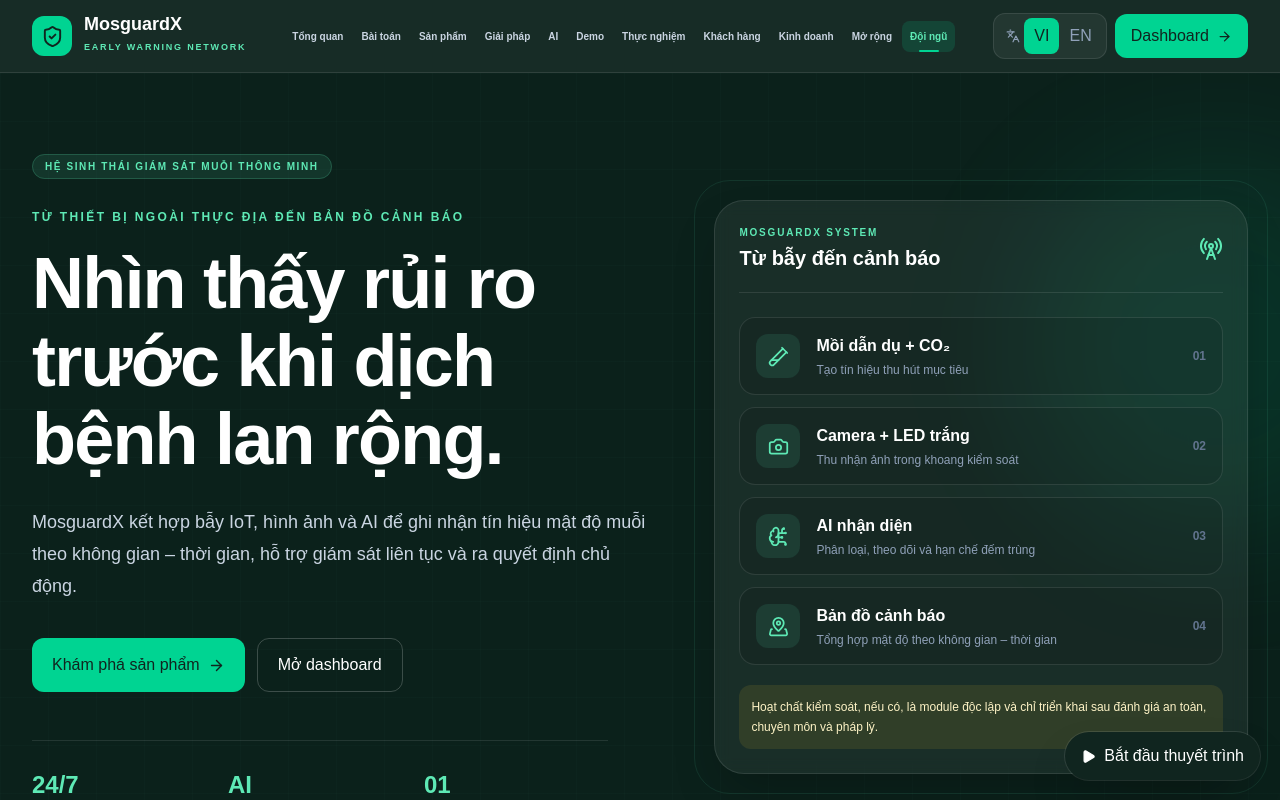
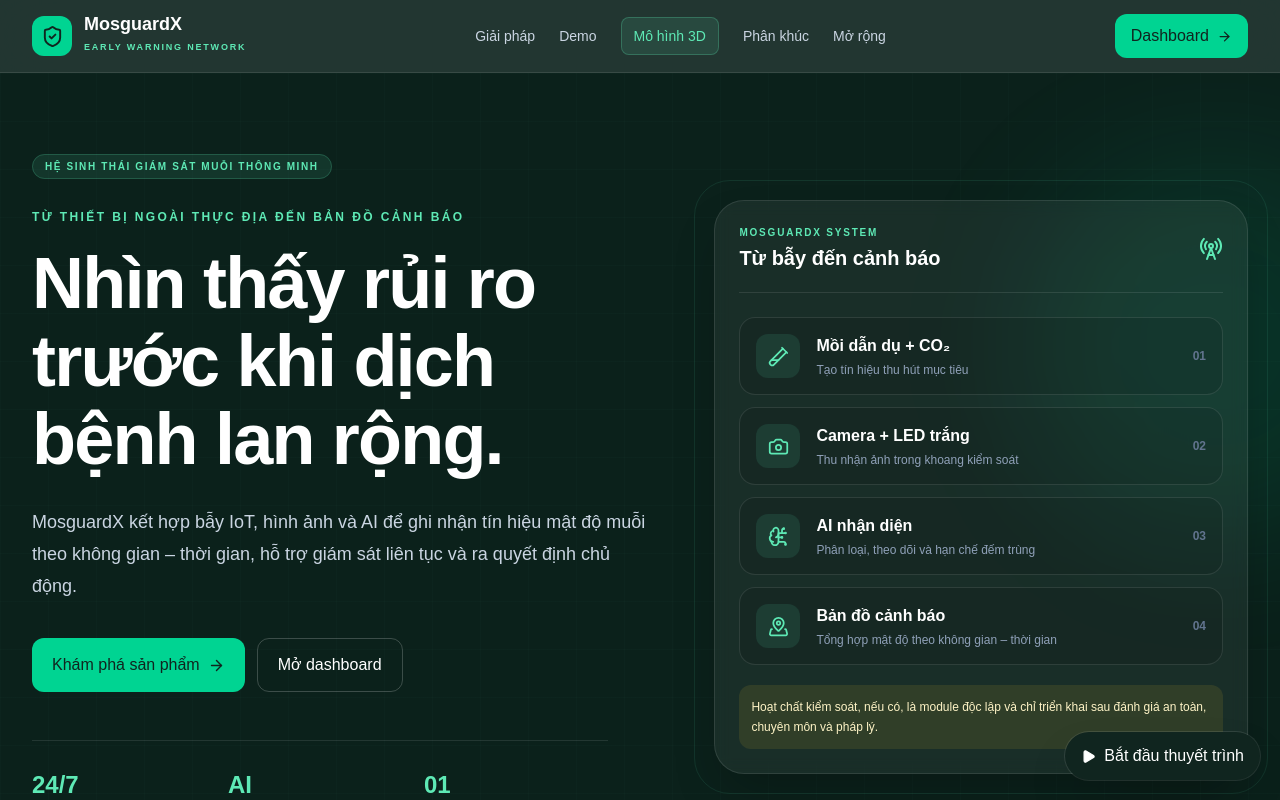
Before and after one commit to quanhaom/mosguardx-platform, a Next.js app: page / in a window 1280 px wide. Shown: the top 800 px of the page. Built offline with nearby package versions, Linux system fonts and the light colour scheme.

Commit message:
page navi

```diff
--- a/src/components/layout/public-header.tsx
+++ b/src/components/layout/public-header.tsx
@@ -1,73 +1,11 @@
-"use client";
-
 import Link from "next/link";
-import { ArrowRight, Languages, Menu, ShieldCheck, X } from "lucide-react";
-import { useEffect, useState } from "react";
-import { useLanguage } from "@/components/i18n/language-context";
-
-const navigation = [
-  { href: "/#hero", id: "hero", vi: "Tổng quan", en: "Overview" },
-  { href: "/#problem", id: "problem", vi: "Bài toán", en: "Problem" },
-  { href: "/#product", id: "product", vi: "Sản phẩm", en: "Product" },
-  { href: "/#solution", id: "solution", vi: "Giải pháp", en: "Solution" },
-  { href: "/#ai", id: "ai", vi: "AI", en: "AI" },
-  { href: "/#demo", id: "demo", vi: "Demo", en: "Demo" },
-  { href: "/#experiment", id: "experiment", vi: "Thực nghiệm", en: "Experiment" },
-  { href: "/#segments", id: "segments", vi: "Khách hàng", en: "Customers" },
-  { href: "/#business", id: "business", vi: "Kinh doanh", en: "Business" },
-  { href: "/#expansion", id: "expansion", vi: "Mở rộng", en: "Expansion" },
-  { href: "/#team", id: "team", vi: "Đội ngũ", en: "Team" },
-] as const;
+import { ArrowRight, ShieldCheck } from "lucide-react";
 
 export default function PublicHeader() {
-  const [mobileOpen, setMobileOpen] = useState(false);
-  const [activeSection, setActiveSection] = useState<string>("hero");
-  const { language, setLanguage } = useLanguage();
-
-  useEffect(() => {
-    const updateActiveSection = () => {
-      const headerOffset = 120;
-      let currentSection = "hero";
-
-      for (const item of navigation) {
-        const section = document.getElementById(item.id);
-        if (!section) continue;
-        if (section.getBoundingClientRect().top <= headerOffset) {
-          currentSection = item.id;
-        }
-      }
-
-      const atBottom =
-        window.innerHeight + window.scrollY >=
-        document.documentElement.scrollHeight - 10;
-
-      if (atBottom) currentSection = navigation[navigation.length - 1].id;
-      setActiveSection(currentSection);
-    };
-
-    updateActiveSection();
-    window.addEventListener("scroll", updateActiveSection, { passive: true });
-    window.addEventListener("resize", updateActiveSection);
-
-    return () => {
-      window.removeEventListener("scroll", updateActiveSection);
-      window.removeEventListener("resize", updateActiveSection);
-    };
-  }, []);
-
-  const handleNavigationClick = (id: string) => {
-    setActiveSection(id);
-    setMobileOpen(false);
-  };
-
   return (
-    <header className="sticky top-0 z-50 border-b border-white/10 bg-[#0b211b]/95 text-white backdrop-blur-xl">
-      <div className="mx-auto flex h-[72px] max-w-7xl items-center justify-between gap-3 px-5 md:px-8">
-        <Link
-          href="/#hero"
-          className="flex shrink-0 items-center gap-3"
-          onClick={() => handleNavigationClick("hero")}
-        >
+    <header className="sticky top-0 z-50 border-b border-white/10 bg-[#0b211b]/90 text-white backdrop-blur-xl">
+      <div className="mx-auto flex h-18 max-w-7xl items-center justify-between px-5 md:px-8">
+        <Link href="/" className="flex items-center gap-3">
           <span className="flex h-10 w-10 items-center justify-center rounded-xl bg-emerald-400 text-[#10251f]">
             <ShieldCheck size={23} />
           </span>
@@ -78,140 +16,22 @@
             </small>
           </span>
         </Link>
-
-        <nav
-          aria-label={language === "vi" ? "Điều hướng trang giới thiệu" : "Landing page navigation"}
-          className="hidden flex-1 items-center justify-center gap-0.5 text-[10px] font-semibold xl:flex"
-        >
-          {navigation.map((item) => {
-            const active = activeSection === item.id;
-            return (
-              <Link
-                key={item.id}
-                href={item.href}
-                onClick={() => handleNavigationClick(item.id)}
-                className={`relative whitespace-nowrap rounded-lg px-2 py-2 transition-all duration-300 ${
-                  active
-                    ? "bg-emerald-400/15 text-emerald-300"
-                    : "text-slate-300 hover:bg-white/5 hover:text-white"
-                }`}
-              >
-                {item[language]}
-                <span
-                  className={`absolute bottom-0 left-1/2 h-[2px] -translate-x-1/2 rounded-full bg-emerald-400 transition-all duration-300 ${
-                    active ? "w-5 opacity-100" : "w-0 opacity-0"
-                  }`}
-                />
-              </Link>
-            );
-          })}
+        <nav className="hidden items-center gap-6 text-sm text-slate-300 md:flex">
+          <Link href="/#solution" className="hover:text-white">Giải pháp</Link>
+          <Link href="/#demo" className="hover:text-white">Demo</Link>
+          <Link
+            href="/product-3d"
+            className="rounded-lg border border-emerald-300/25 bg-emerald-300/10 px-3 py-2 font-semibold text-emerald-300 transition hover:border-emerald-300/45 hover:bg-emerald-300/15 hover:text-emerald-200"
+          >
+            Mô hình 3D
+          </Link>
+          <Link href="/#segments" className="hover:text-white">Phân khúc</Link>
+          <Link href="/expansion" className="hover:text-white">Mở rộng</Link>
         </nav>
-
-        <div className="flex shrink-0 items-center gap-2">
-          <div className="hidden items-center rounded-xl border border-white/10 bg-white/[0.05] p-1 md:flex">
-            <Languages size={14} className="ml-2 mr-1 text-slate-400" />
-            <button
-              type="button"
-              onClick={() => setLanguage("vi")}
-              className={`rounded-lg px-2.5 py-1.5 text-[10px] font-bold transition ${
-                language === "vi"
-                  ? "bg-emerald-400 text-[#10251f]"
-                  : "text-slate-400 hover:text-white"
-              }`}
-            >
-              VI
-            </button>
-            <button
-              type="button"
-              onClick={() => setLanguage("en")}
-              className={`rounded-lg px-2.5 py-1.5 text-[10px] font-bold transition ${
-                language === "en"
-                  ? "bg-emerald-400 text-[#10251f]"
-                  : "text-slate-400 hover:text-white"
-              }`}
-            >
-              EN
-            </button>
-          </div>
-
-          <Link
-            href="/dashboard"
-            className="hidden items-center gap-2 rounded-xl bg-emerald-400 px-4 py-2.5 text-xs font-bold text-[#10251f] transition hover:bg-emerald-300 sm:inline-flex"
-          >
-            Dashboard
-            <ArrowRight size={15} />
-          </Link>
-
-          <button
-            type="button"
-            aria-label={mobileOpen ? "Close menu" : "Open menu"}
-            aria-expanded={mobileOpen}
-            onClick={() => setMobileOpen((open) => !open)}
-            className="inline-flex h-10 w-10 items-center justify-center rounded-xl border border-white/15 text-slate-200 transition hover:bg-white/10 xl:hidden"
-          >
-            {mobileOpen ? <X size={20} /> : <Menu size={20} />}
-          </button>
-        </div>
+        <Link href="/dashboard" className="inline-flex items-center gap-2 rounded-xl bg-emerald-400 px-4 py-2.5 text-xs font-bold text-[#10251f]">
+          Dashboard <ArrowRight size={15} />
+        </Link>
       </div>
-
-      {mobileOpen && (
-        <div className="border-t border-white/10 bg-[#0b211b] px-5 py-4 xl:hidden">
-          <div className="mx-auto mb-4 flex max-w-7xl items-center justify-between rounded-xl border border-white/10 bg-white/[0.04] p-2">
-            <span className="flex items-center gap-2 px-2 text-xs font-semibold text-slate-300">
-              <Languages size={15} />
-              {language === "vi" ? "Ngôn ngữ" : "Language"}
-            </span>
-            <div className="flex gap-1">
-              {(["vi", "en"] as const).map((lang) => (
-                <button
-                  key={lang}
-                  type="button"
-                  onClick={() => setLanguage(lang)}
-                  className={`rounded-lg px-4 py-2 text-xs font-bold ${
-                    language === lang
-                      ? "bg-emerald-400 text-[#10251f]"
-                      : "text-slate-300"
-                  }`}
-                >
-                  {lang.toUpperCase()}
-                </button>
-              ))}
-            </div>
-          </div>
-
-          <nav className="mx-auto grid max-w-7xl grid-cols-2 gap-2 sm:grid-cols-4">
-            {navigation.map((item, index) => {
-              const active = activeSection === item.id;
-              return (
-                <Link
-                  key={item.id}
-                  href={item.href}
-                  onClick={() => handleNavigationClick(item.id)}
-                  className={`rounded-xl border px-3 py-3 text-sm transition-all duration-300 ${
-                    active
-                      ? "border-emerald-400/40 bg-emerald-400/15 text-emerald-300"
-                      : "border-white/10 text-slate-200 hover:bg-white/10 hover:text-white"
-                  }`}
-                >
-                  <span className="mr-2 text-[10px] font-bold text-emerald-300">
-                    {String(index + 1).padStart(2, "0")}
-                  </span>
-                  {item[language]}
-                </Link>
-              );
-            })}
-          </nav>
-
-          <Link
-            href="/dashboard"
-            onClick={() => setMobileOpen(false)}
-            className="mx-auto mt-3 flex max-w-7xl items-center justify-center gap-2 rounded-xl bg-emerald-400 px-4 py-3 text-sm font-bold text-[#10251f] sm:hidden"
-          >
-            {language === "vi" ? "Mở Dashboard" : "Open Dashboard"}
-            <ArrowRight size={16} />
-          </Link>
-        </div>
-      )}
     </header>
   );
 }
```
